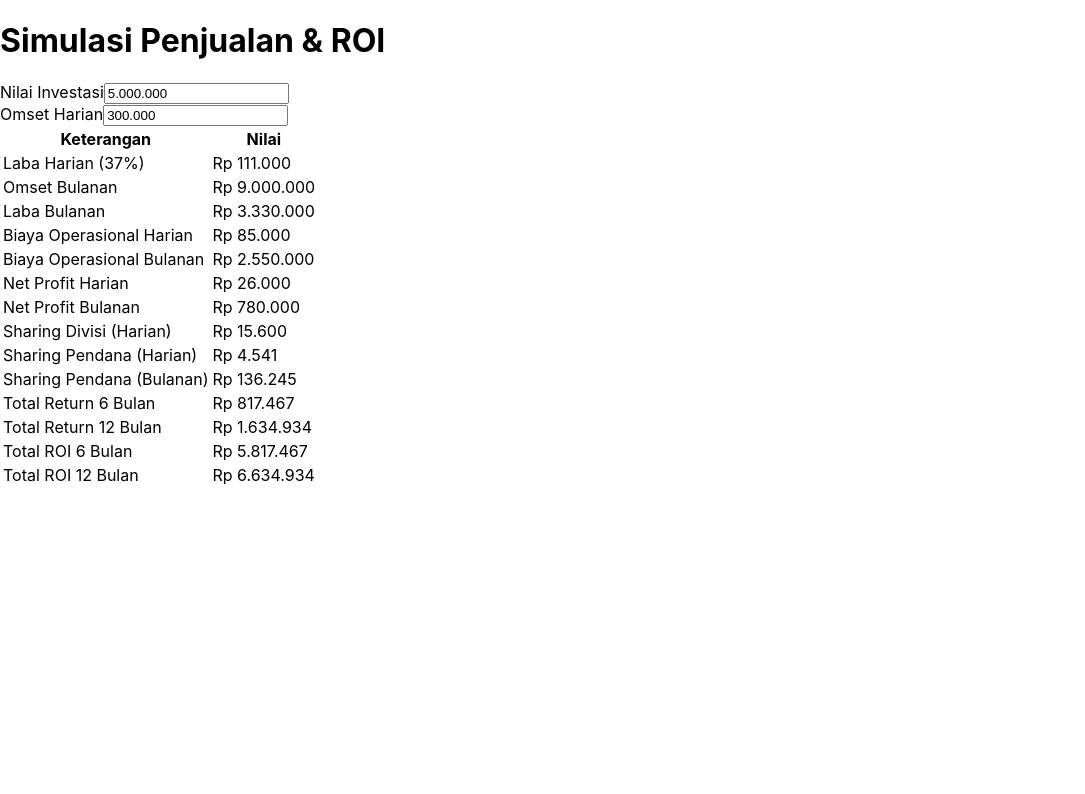
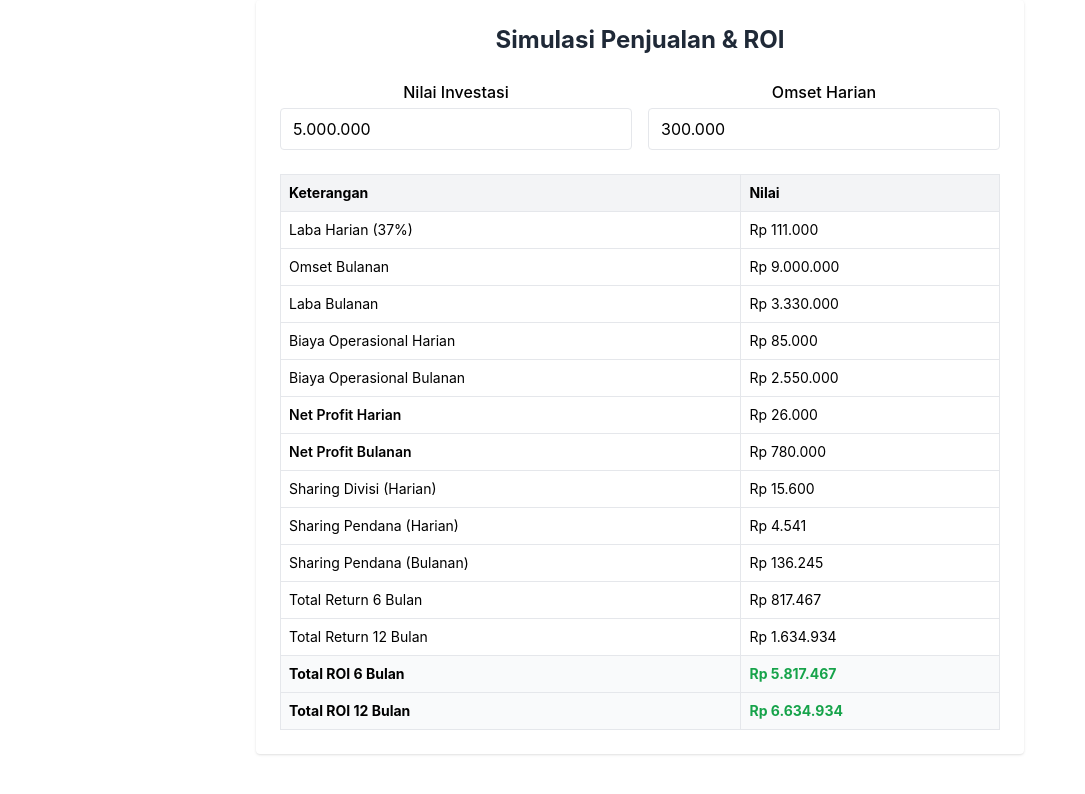
Before and after one commit to acid1010/simulasi_penjualan, a React (Create React App) app: page / in a window 1280 px wide. Shown: the top 794 px of the page, without its empty margins (0-1085 px from the left). Built offline with nearby package versions, Linux system fonts and the light colour scheme.

Commit message:
Install Tailwind dan konfigurasi

```diff
--- a/package.json
+++ b/package.json
@@ -35,5 +35,10 @@
       "last 1 firefox version",
       "last 1 safari version"
     ]
+  },
+  "devDependencies": {
+    "autoprefixer": "^10.4.21",
+    "postcss": "^8.5.3",
+    "tailwindcss": "^3.4.17"
   }
 }
--- /dev/null
+++ b/postcss.config.js
@@ -0,0 +1,6 @@
+module.exports = {
+  plugins: {
+    tailwindcss: {},
+    autoprefixer: {},
+  },
+}
--- a/src/App.css
+++ b/src/App.css
@@ -1,3 +1,8 @@
+@tailwind base;
+@tailwind components;
+@tailwind utilities;
+
+
 .App {
   text-align: center;
 }
--- a/src/App.js
+++ b/src/App.js
@@ -1,4 +1,5 @@
 import React from 'react';
+import './App.css';
 import SimulasiPenjualan from './simulasiPenjualan'; // Impor komponen SimulasiPenjualan
 
 function App() {
--- a/src/simulasiPenjualan.js
+++ b/src/simulasiPenjualan.js
@@ -1,5 +1,5 @@
 import React, { useState } from 'react';
-
+import './App.css';
 const formatRupiah = (value) => {
   if (!value) return '0';
   return Math.round(value).toLocaleString('id-ID');
--- /dev/null
+++ b/tailwind.config.js
@@ -0,0 +1,10 @@
+/** @type {import('tailwindcss').Config} */
+module.exports = {
+  content: [
+    "./src/**/*.{js,jsx,ts,tsx}",
+  ],
+  theme: {
+    extend: {},
+  },
+  plugins: [],
+}
```
Also changed, not shown: 1 other file (tests, documents, lock files or other folders).
